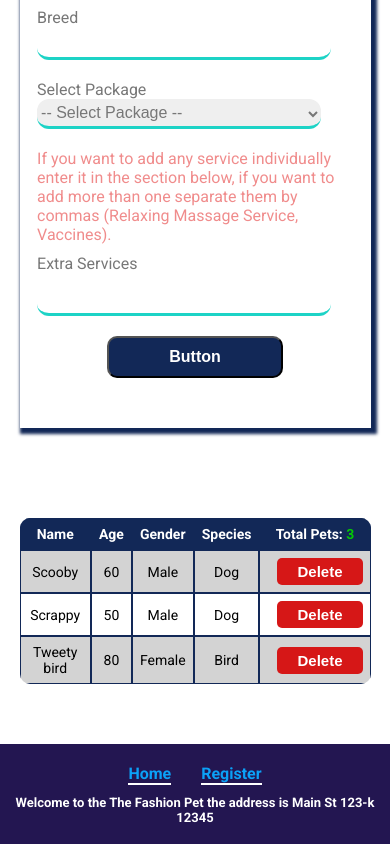
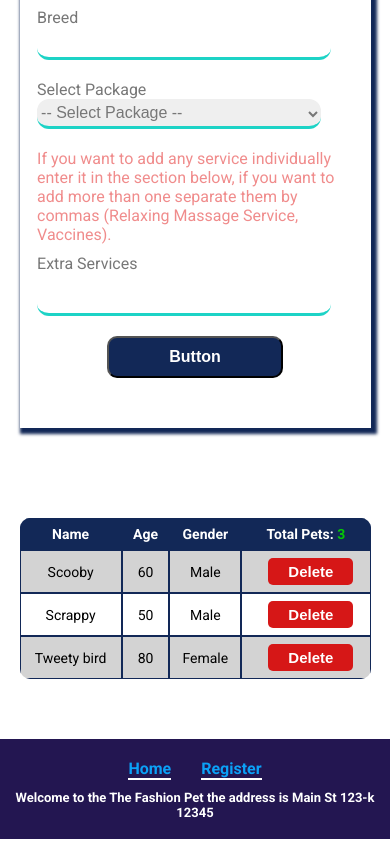
Before and after one commit to Mauricio-Chavez/petSalon-104, a plain HTML site: page register.html in a window 390 px wide. Shown: the part 907-1751 px from the top of the page. Drawn offline with Linux system fonts and the light colour scheme.

Commit message:
Class 2 - Assignment 2 corrections

```diff
--- a/scripts/register.js
+++ b/scripts/register.js
@@ -37,9 +37,9 @@ function displayCount(){
 
 function displayNames(){
     let pets = salon.pets;
-    let text = "<table><tr><th>Name</th><th>Age</th><th>Gender</th><th class ='none-display'>Breed</th><th>Species</th><th id='counter-container'></th></tr>";
+    let text = "<table><tr><th>Name</th><th>Age</th><th>Gender</th><th class ='none-display'>Breed</th><th class ='none-display'>Species</th><th id='counter-container'></th></tr>";
     for (let i = 0; i < pets.length; i++) {
-        text += `<tr><td>${pets[i].name}</td><td>${pets[i].age}</td><td>${pets[i].gender}</td><td class ='none-display'>${pets[i].breed}</td><td>${pets[i].species}</td><td><button class="delete-btn" onClick="deleteElement('${pets[i].name}')">Delete</button></td></tr>`;
+        text += `<tr><td>${pets[i].name}</td><td>${pets[i].age}</td><td>${pets[i].gender}</td><td class ='none-display'>${pets[i].breed}</td><td class ='none-display'>${pets[i].species}</td><td><button class="delete-btn" onClick="deleteElement('${pets[i].name}')">Delete</button></td></tr>`;
     }
     text += "</table>";
     document.getElementById('pets-container').innerHTML = text;
--- a/styles/styles.css
+++ b/styles/styles.css
@@ -500,6 +500,7 @@ nav a {
     .register-title{
         margin: 10rem auto;
         border: none;
+        text-align: center;
     }
     .client-info{
         width: 100%;
```
